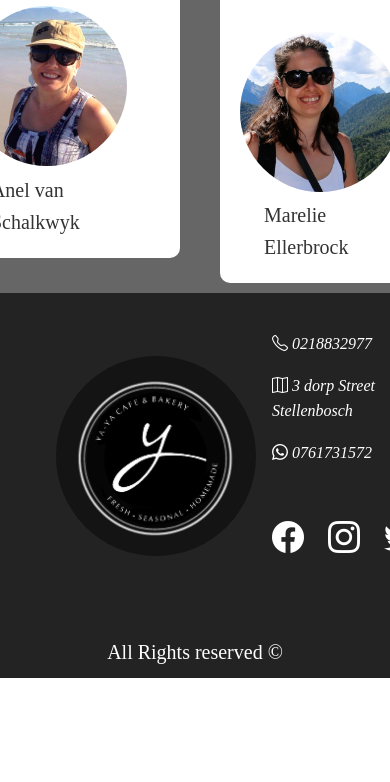
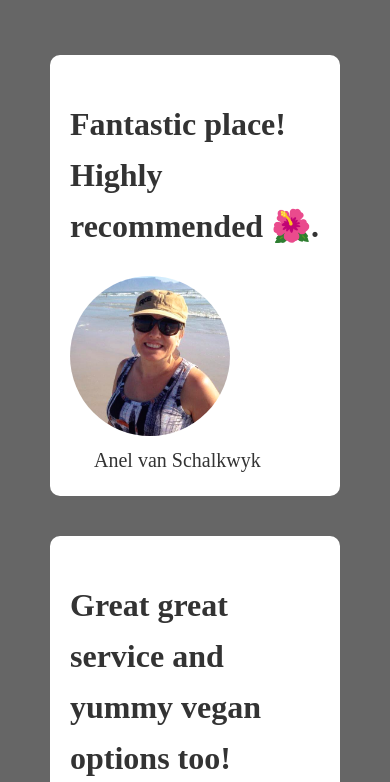
Before and after one commit to ZumescoTech/yayacafe.io, a plain HTML site: page index.html in a window 390 px wide. Shown: the part 4623-5405 px from the top of the page. Before the commit the page ends 5301 px from the top, so only its background shows below. Drawn offline with nearby package versions, Linux system fonts and the light colour scheme.

Commit message:
Update style.css

```diff
--- a/style.css
+++ b/style.css
@@ -180,6 +180,18 @@ footer{
 .specials .flex{
     flex-wrap: wrap;
 }
+    /* testimonials  */
+
+   .container .testimonials{
+      display: grid;
+      grid-template-columns: auto;
+    }
+    .testimonial-image{
+        image-resolution: 5% 5%;
+    }
+    .flex-1{
+        flex-wrap:wrap;
+    }
 }
 
 @media (max-width:650px){
```
